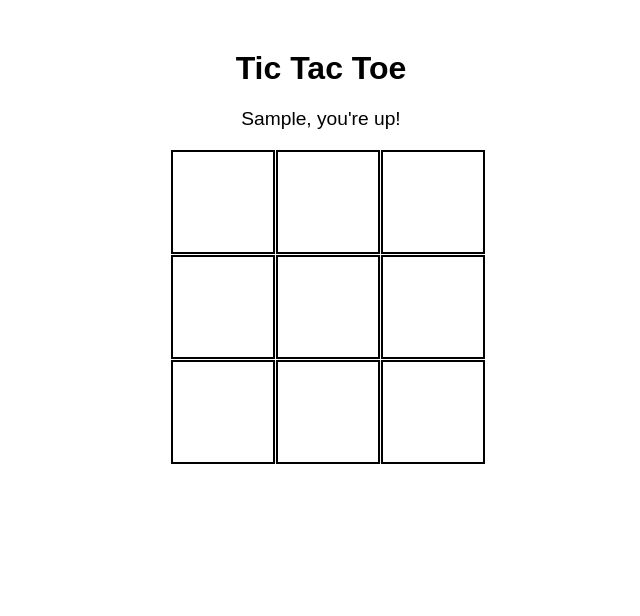
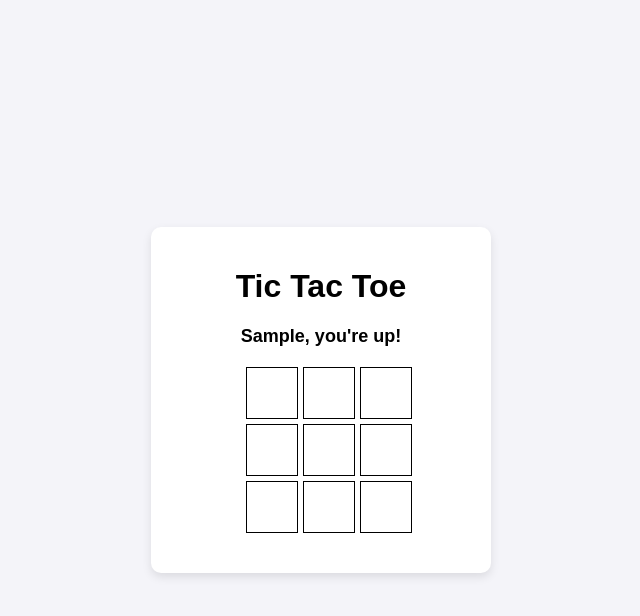
Before and after one commit to acciojob/tictactoe-Rishabhk0207, a website: page main.html in a window 1280 px wide. Both pictures are taken after typing "Sample", "Sample" into the empty fields and a click on the button "Submit". Shown: the whole page, without its empty margins (319-959 px from the left). Drawn offline with Linux system fonts and the light colour scheme.

Commit message:
created a submission

```diff
--- a/main.html
+++ b/main.html
@@ -1,4 +1,4 @@
-<!-- <!DOCTYPE html>
+<!DOCTYPE html>
 
 <html>
 
@@ -10,8 +10,8 @@
 <div class="container">
     <div id="start-screen">
       <h1>Welcome to Tic Tac Toe</h1>
-      <input type="text" id="player-1" placeholder="Player 1 Name" class="player1">
-      <input type="text" id="player-2" placeholder="Player 2 Name" class="player2">
+		     Player 1 <input type="text" id="player-1" placeholder="Player 1 Name" class="player1"> <br>
+     Player 2 <input type="text" id="player-2" placeholder="Player 2 Name" class="player2"> <br>
       <button id="submit">Submit</button>
     </div>
 
@@ -26,7 +26,7 @@
 
 
 	<!-- the entire body must be written by student -->
-    <!-- <script type="text/javascript" src="./script.js">
+     <script type="text/javascript" src="./script.js">
 </script>
 
 </body>
@@ -35,117 +35,3 @@
 
 
 </html>
- -->
-
-
-
-<!DOCTYPE html>
-<html lang="en">
-<head>
-    <meta charset="UTF-8">
-    <meta name="viewport" content="width=device-width, initial-scale=1.0">
-    <title>Multiplayer Tic Tac Toe</title>
-    <style>
-        body {
-            font-family: Arial, sans-serif;
-            text-align: center;
-        }
-        .container {
-            width: 300px;
-            margin: 50px auto;
-        }
-        .board {
-            display: grid;
-            grid-template-columns: repeat(3, 100px);
-            grid-template-rows: repeat(3, 100px);
-            gap: 5px;
-            margin-top: 20px;
-        }
-        .cell {
-            width: 100px;
-            height: 100px;
-            display: flex;
-            align-items: center;
-            justify-content: center;
-            font-size: 2em;
-            border: 2px solid black;
-            cursor: pointer;
-        }
-        .message {
-            margin-top: 20px;
-             font-size: 1.2em;
-        }
-    </style>
-</head>
-<body>
-    <div class="container">
-        <div id="player-form">
-            <input type="text" id="player-1" placeholder="Enter Player 1 Name">
-            <input type="text" id="player-2" placeholder="Enter Player 2 Name">
-            <button id="submit">Submit</button>
-        </div>
-        <h1 id="game-title" style="display: none;">Tic Tac Toe</h1>
-        <div class="message" id="message"></div>
-        <div class="board" id="board" style="display: none;">
-            <div class="cell" id="1"></div>
-            <div class="cell" id="2"></div>
-            <div class="cell" id="3"></div>
-            <div class="cell" id="4"></div>
-            <div class="cell" id="5"></div>
-            <div class="cell" id="6"></div>
-            <div class="cell" id="7"></div>
-            <div class="cell" id="8"></div>
-            <div class="cell" id="9"></div>
-        </div>
-    </div>
-    <script>
-        document.getElementById('submit').addEventListener('click', function() {
-            let player1 = document.getElementById('player-1').value;
-            let player2 = document.getElementById('player-2').value;
-            if (player1 && player2) {
-                document.getElementById('player-form').style.display = 'none';
-                document.getElementById('game-title').style.display = 'block';
-                document.getElementById('board').style.display = 'grid';
-                document.getElementById('message').textContent = `${player1}, you're up!`;
-                startGame(player1, player2);
-            }
-        });
-
-        function startGame(player1, player2) {
-            let currentPlayer = player1;
-            let currentSymbol = 'X';
-            let board = ['', '', '', '', '', '', '', '', ''];
-            let cells = document.querySelectorAll('.cell');
-
-            function checkWin() {
-                const winningCombos = [
-                    [0, 1, 2], [3, 4, 5], [6, 7, 8],
-                    [0, 3, 6], [1, 4, 7], [2, 5, 8],
-                    [0, 4, 8], [2, 4, 6]
-                ];
-                return winningCombos.some(combo => {
-                    const [a, b, c] = combo;
-                    return board[a] && board[a] === board[b] && board[a] === board[c];
-                });
-            }
-
-            cells.forEach((cell, index) => {
-                cell.addEventListener('click', function() {
-                    if (!board[index]) {
-                        board[index] = currentSymbol;
-                        cell.textContent = currentSymbol;
-                        if (checkWin()) {
-                            document.getElementById('message').textContent = `${currentPlayer} congratulations you won!`;
-                            cells.forEach(cell => cell.style.pointerEvents = 'none');
-                            return;
-                        }
-                        currentPlayer = currentPlayer === player1 ? player2 : player1;
-                        currentSymbol = currentSymbol === 'X' ? 'O' : 'X';
-                        document.getElementById('message').textContent = `${currentPlayer}, you're up!`;
-                    }
-                });
-            });
-        }
-    </script>
-</body>
-</html>
--- a/script.js
+++ b/script.js
@@ -1,108 +1,108 @@
-// //your JS code here. If required.
-// const startScreen = document.getElementById('start-screen');
-//     const gameScreen = document.getElementById('game-screen');
-//     const boardElement = document.getElementById('board');
-//     const messageElement = document.querySelector('.message');
-//     const submitButton = document.getElementById('submit');
+//your JS code here. If required.
+const startScreen = document.getElementById('start-screen');
+    const gameScreen = document.getElementById('game-screen');
+    const boardElement = document.getElementById('board');
+    const messageElement = document.querySelector('.message');
+    const submitButton = document.getElementById('submit');
 
-//     let player1 = '';
-//     let player2 = '';
-//     let currentPlayer = '';
-//     let gameBoard = Array(9).fill(null);
+    let player1 = '';
+    let player2 = '';
+    let currentPlayer = '';
+    let gameBoard = Array(9).fill(null);
 
-//     // Winning combinations
-//     const winningCombinations = [
-//       [0, 1, 2],
-//       [3, 4, 5],
-//       [6, 7, 8],
-//       [0, 3, 6],
-//       [1, 4, 7],
-//       [2, 5, 8],
-//       [0, 4, 8],
-//       [2, 4, 6]
-//     ];
+    // Winning combinations
+    const winningCombinations = [
+      [0, 1, 2],
+      [3, 4, 5],
+      [6, 7, 8],
+      [0, 3, 6],
+      [1, 4, 7],
+      [2, 5, 8],
+      [0, 4, 8],
+      [2, 4, 6]
+    ];
 
-//     // Initialize board
-//     function initializeBoard() {
-//       boardElement.innerHTML = '';
-//       gameBoard = Array(9).fill(null);
+    // Initialize board
+    function initializeBoard() {
+      boardElement.innerHTML = '';
+      gameBoard = Array(9).fill(null);
 
-//       for (let i = 0; i < 9; i++) {
-//         const cell = document.createElement('div');
-//         cell.classList.add('cell');
-//         cell.setAttribute('id', i);
-//         cell.addEventListener('click', handleCellClick);
-//         boardElement.appendChild(cell);
-//       }
-//     }
+      for (let i = 0; i < 9; i++) {
+        const cell = document.createElement('div');
+        cell.classList.add('cell');
+        cell.setAttribute('id', i);
+        cell.addEventListener('click', handleCellClick);
+        boardElement.appendChild(cell);
+      }
+    }
 
-//     // Check for a winner
-//     function checkWinner() {
-//       for (const combination of winningCombinations) {
-//         const [a, b, c] = combination;
-//         if (
-//           gameBoard[a] &&
-//           gameBoard[a] === gameBoard[b] &&
-//           gameBoard[a] === gameBoard[c]
-//         ) {
-//           return true;
-//         }
-//       }
-//       return false;
-//     }
+    // Check for a winner
+    function checkWinner() {
+      for (const combination of winningCombinations) {
+        const [a, b, c] = combination;
+        if (
+          gameBoard[a] &&
+          gameBoard[a] === gameBoard[b] &&
+          gameBoard[a] === gameBoard[c]
+        ) {
+          return true;
+        }
+      }
+      return false;
+    }
 
-//     // Check if the game is a draw
-//     function isDraw() {
-//       return gameBoard.every(cell => cell !== null);
-//     }
+    // Check if the game is a draw
+    function isDraw() {
+      return gameBoard.every(cell => cell !== null);
+    }
 
-//     // Handle cell click
-//     function handleCellClick(e) {
-//       const cell = e.target;
-//       const cellIndex = parseInt(cell.id);
+    // Handle cell click
+    function handleCellClick(e) {
+      const cell = e.target;
+      const cellIndex = parseInt(cell.id);
 
-//       if (gameBoard[cellIndex] !== null) return;
+      if (gameBoard[cellIndex] !== null) return;
 
-//       gameBoard[cellIndex] = currentPlayer === player1 ? 'X' : 'O';
-//       cell.textContent = gameBoard[cellIndex];
-//       cell.classList.add('disabled');
+      gameBoard[cellIndex] = currentPlayer === player1 ? 'X' : 'O';
+      cell.textContent = gameBoard[cellIndex];
+      cell.classList.add('disabled');
 
-//       if (checkWinner()) {
-//         messageElement.textContent = `${currentPlayer}, congratulations you won!`;
-//         disableBoard();
-//         return;
-//       }
+      if (checkWinner()) {
+        messageElement.textContent = `${currentPlayer}, congratulations you won!`;
+        disableBoard();
+        return;
+      }
 
-//       if (isDraw()) {
-//         messageElement.textContent = "It's a draw!";
-//         return;
-//       }
+      if (isDraw()) {
+        messageElement.textContent = "It's a draw!";
+        return;
+      }
 
-//       currentPlayer = currentPlayer === player1 ? player2 : player1;
-//       messageElement.textContent = `${currentPlayer}, you're up!`;
-//     }
+      currentPlayer = currentPlayer === player1 ? player2 : player1;
+      messageElement.textContent = `${currentPlayer}, you're up!`;
+    }
 
-//     // Disable board
-//     function disableBoard() {
-//       const cells = document.querySelectorAll('.cell');
-//       cells.forEach(cell => cell.classList.add('disabled'));
-//     }
+    // Disable board
+    function disableBoard() {
+      const cells = document.querySelectorAll('.cell');
+      cells.forEach(cell => cell.classList.add('disabled'));
+    }
 
-//     // Handle submit button click
-//     submitButton.addEventListener('click', () => {
-//       player1 = document.getElementById('player-1').value.trim();
-//       player2 = document.getElementById('player-2').value.trim();
+    // Handle submit button click
+    submitButton.addEventListener('click', () => {
+      player1 = document.getElementById('player-1').value.trim();
+      player2 = document.getElementById('player-2').value.trim();
 
-//       if (!player1 || !player2) {
-//         alert('Please enter names for both players.');
-//         return;
-//       }
+      if (!player1 || !player2) {
+        alert('Please enter names for both players.');
+        return;
+      }
 
-//       currentPlayer = player1;
-//       messageElement.textContent = `${currentPlayer}, you're up!`;
+      currentPlayer = player1;
+      messageElement.textContent = `${currentPlayer}, you're up!`;
 
-//       startScreen.style.display = 'none';
-//       gameScreen.style.display = 'block';
+      startScreen.style.display = 'none';
+      gameScreen.style.display = 'block';
 
-//       initializeBoard();
-//     });
+      initializeBoard();
+    });
--- a/styles.css
+++ b/styles.css
@@ -1,5 +1,5 @@
-/*  your css code here. If applicable */
-/* body {
+
+ body {
       font-family: Arial, sans-serif;
       display: flex;
       justify-content: center;
@@ -46,4 +46,15 @@
       margin-top: 10px;
       font-size: 18px;
       font-weight: bold;
-    } */
+	}
+
+.player1{
+	width: 150px;
+	height: 20px
+}
+
+.player2{
+	width: 150px;
+	height: 20px
+
+}
```
